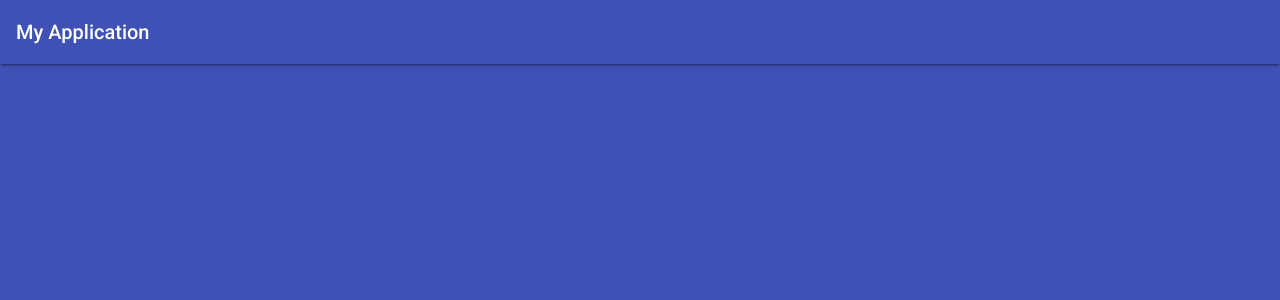
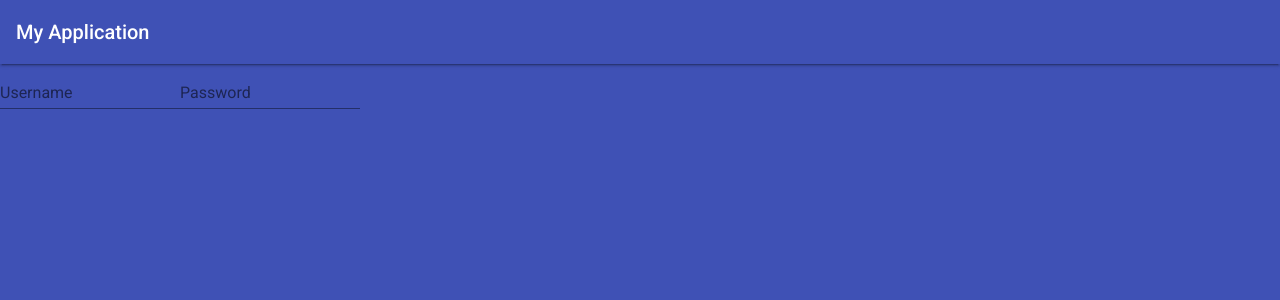
Before and after one commit to ontechsofe/conuhacks2020, an Angular app in the folder front/: page /app/join in a window 1280 px wide. Before the commit this address led to /. Shown: the top 300 px of the page. Built offline with nearby package versions, Linux system fonts and the light colour scheme.

Commit message:
Merge with master

```diff
--- /dev/null
+++ b/front/src/app/components/home/home.component.html
@@ -0,0 +1,6 @@
+<div class="container" fxLayout fxLayout.xs="column" fxLayoutAlign="center">
+    <img src="assets/images/logo.png">
+</div>
+<div class="container" fxLayout fxLayout.xs="column" fxLayoutAlign="center">
+    <p><strong>Join a party or start your own!</strong></p>
+</div>
--- /dev/null
+++ b/front/src/app/components/join/join.component.html
@@ -0,0 +1,9 @@
+<form class="example-form">
+    <mat-form-field class="example-full-width">
+      <input matInput placeholder="Username">
+    </mat-form-field>
+
+    <mat-form-field class="example-full-width">
+        <input matInput placeholder="Password">
+    </mat-form-field>
+  </form>
--- /dev/null
+++ b/front/src/app/components/join/join.component.ts
@@ -0,0 +1,15 @@
+import { Component, OnInit } from '@angular/core';
+
+@Component({
+  selector: 'app-join',
+  templateUrl: './join.component.html',
+  styleUrls: ['./join.component.scss']
+})
+export class JoinComponent implements OnInit {
+
+  constructor() { }
+
+  ngOnInit() {
+  }
+
+}
```
Also changed, not shown: front/src/app/app-routing.module.ts (+6 -1 lines), front/src/app/app.module.ts (+8 -1 lines), front/src/app/components/join/join.component.scss (added), 1 other file (tests, documents, lock files or other folders).
